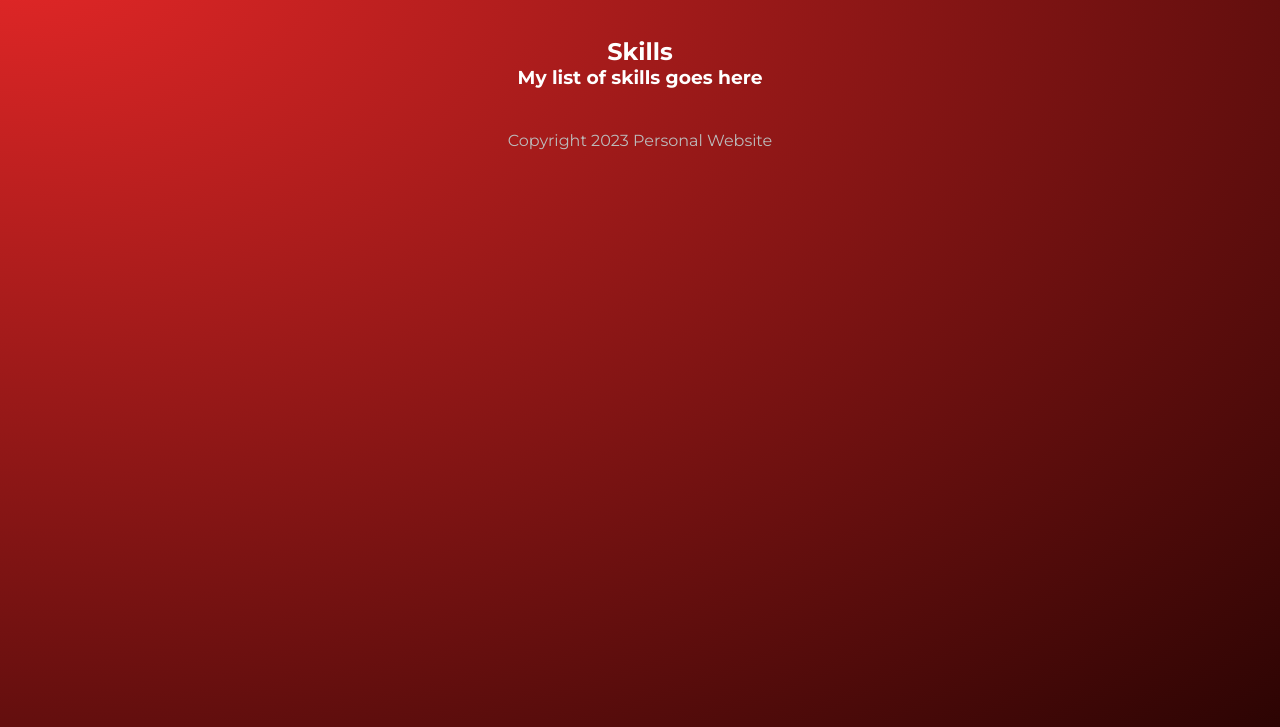
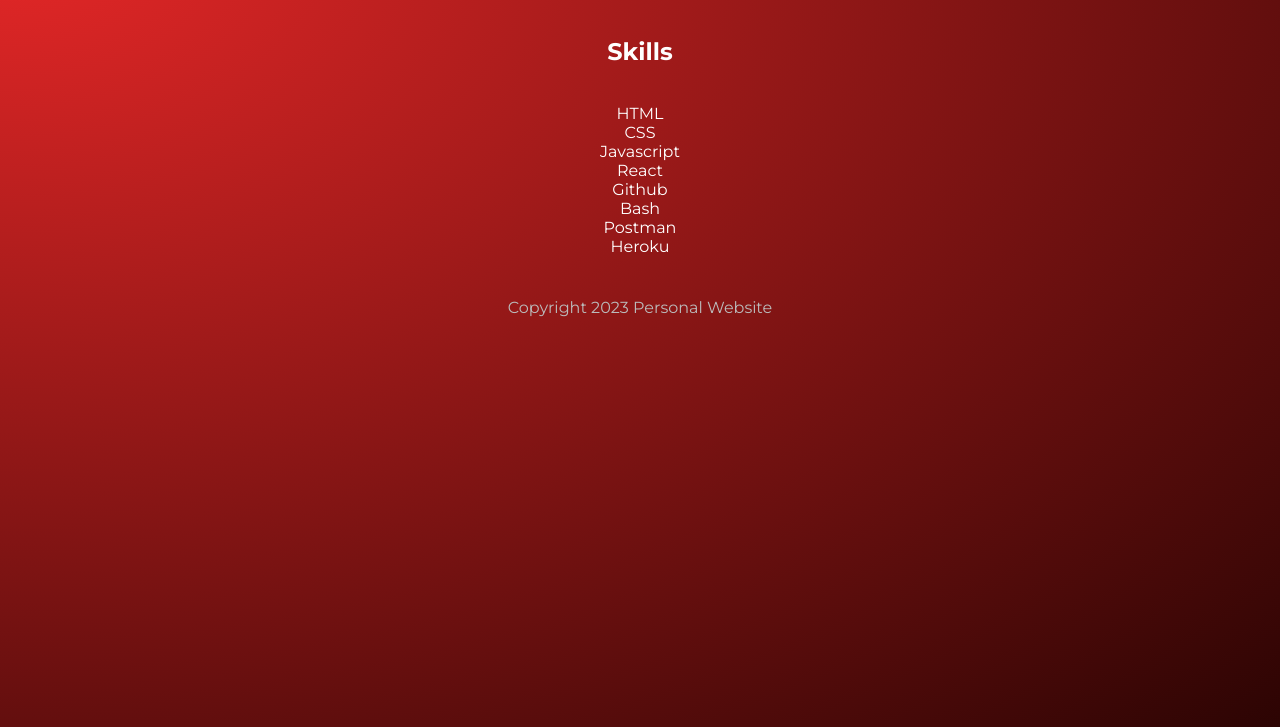
Before and after one commit to Mray2k4/Personal-Website, a Gatsby site: page /skill in a window 1280 px wide. Shown: the part 73-800 px from the top of the page. Built offline with nearby package versions, Linux system fonts and the light colour scheme; Gatsby itself is replaced by a stand-in of ours.

Commit message:
added content to About, Skills and Contact

```diff
--- a/gatsby-config.js
+++ b/gatsby-config.js
@@ -9,4 +9,7 @@
  */
 module.exports = {
   plugins: [],
+  siteMetadata: {
+
+  }
 }
--- a/src/pages/skill.js
+++ b/src/pages/skill.js
@@ -5,7 +5,18 @@
   return (
     <Layout>
     <h2>Skills</h2>
-    <h3>My list of skills goes here</h3>
+    <br />
+    <br />
+    <ul>
+      <li>HTML</li>
+      <li>CSS</li>
+      <li>Javascript</li>
+      <li>React</li>
+      <li>Github</li>
+      <li>Bash</li>
+      <li>Postman</li>
+      <li>Heroku</li>
+    </ul>
     </Layout>
   )
 }
--- a/src/styles/global.css
+++ b/src/styles/global.css
@@ -49,3 +49,7 @@
   color: #bbb;
   margin: 40px auto;
 }
+
+ul {
+  list-style-type: none;
+}
```
Also changed, not shown: src/pages/about.js (+8 -2 lines), src/pages/contact.js (+6 -1 lines).
